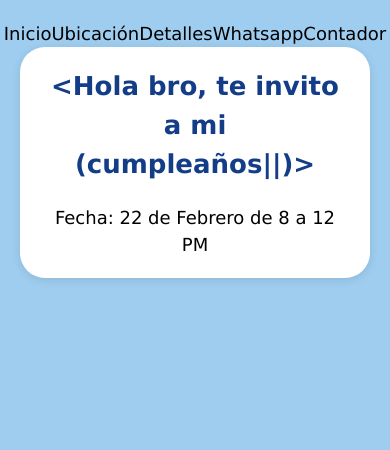
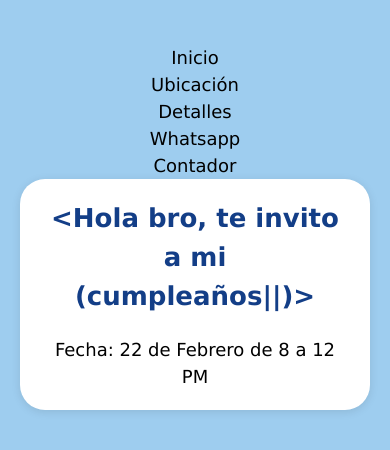
Before and after one commit to RaulBecerraB/birthday-invitation, a Next.js app: page / in a window 390 px wide. Shown: the top 450 px of the page. Built offline with nearby package versions, Linux system fonts and the light colour scheme.

Commit message:
feat(NavBar): Make the UI responsive

```diff
--- a/src/Components/NavBar.jsx
+++ b/src/Components/NavBar.jsx
@@ -1,21 +1,46 @@
 "use client";
-import React from "react";
+import React, { useState } from "react";
 import Link from "next/link";
 import { usePathname } from "next/navigation";
 import links from "./navlinks.json";
 
 export default function NavBar() {
   const pathname = usePathname();
+  const [isMenuOpen, setIsMenuOpen] = useState(false);
 
   return (
     <div className="w-full max-w-4xl mx-auto mt-4 mb-8">
       <div className="bg-white shadow-md shadow-black/20 rounded-[20px] p-2">
-        <div className="mx-auto flex justify-center items-center py-3 px-8">
-          <div className="flex justify-center space-x-12">
+        <div className="mx-auto px-8 relative">
+          {/* Hamburger button */}
+          <button
+            onClick={() => setIsMenuOpen(!isMenuOpen)}
+            className="md:hidden p-2 relative z-50"
+            aria-label="Menu"
+          >
+            <div className="w-6 h-0.5 bg-gray-600 mb-1"></div>
+            <div className="w-6 h-0.5 bg-gray-600 mb-1"></div>
+            <div className="w-6 h-0.5 bg-gray-600"></div>
+          </button>
+
+          {/* Navigation links */}
+          <div className={`
+            ${isMenuOpen ? 'flex' : 'hidden'}
+            md:flex justify-center items-center
+            md:relative fixed inset-0
+            bg-white md:bg-transparent
+            z-40 md:z-auto
+            h-screen md:h-auto
+          `}>
+            <div className="flex flex-col md:flex-row md:space-x-12 space-y-6 md:space-y-0 items-center">
               {links.map((link, index) => (
-              <Link key={index} href={link.href}>
+                <Link
+                  key={index}
+                  href={link.href}
+                  onClick={() => setIsMenuOpen(false)}
+                >
                   <h2
-                  className={`text-lg font-semibold transition px-3 py-1 rounded-md
+                    className={`text-2xl md:text-lg font-semibold transition px-3 py-1 rounded-md
                       ${pathname === link.href
                         ? 'bg-primary text-white'
                         : 'text-[#1e3a8a] hover:opacity-80'
@@ -29,5 +54,6 @@ export default function NavBar() {
           </div>
         </div>
       </div>
+    </div>
   );
 }
```
Lines whose indentation alone changed are shown as unchanged.
